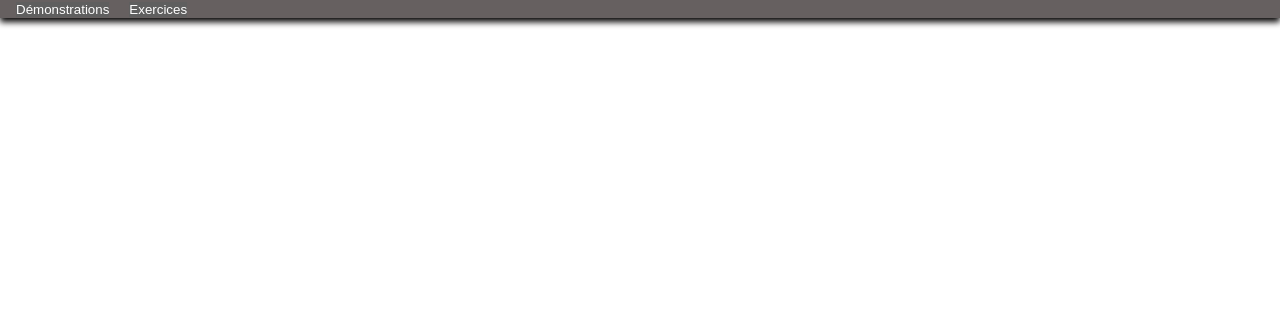
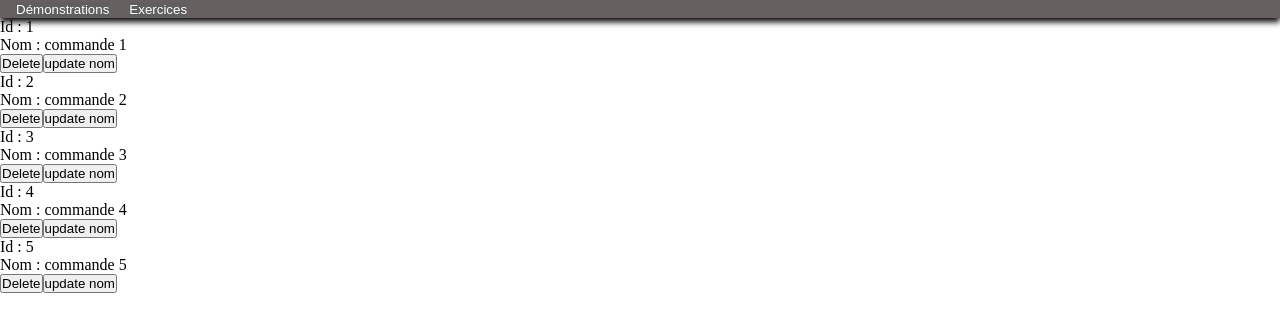
Before and after one commit to codewithadelite/fan-de-series, an Angular app: page /demos/inputOutput in a window 1280 px wide. Before the commit this address led to /. Shown: the top 332 px of the page. Built offline with nearby package versions, Linux system fonts and the light colour scheme.

Commit message:
demos input output

```diff
--- a/src/app/app-routing.module.ts
+++ b/src/app/app-routing.module.ts
@@ -5,13 +5,15 @@ import { BindingComponent } from './components/demos/binding/binding.component';
 import { PipeComponent } from './components/demos/pipe/pipe.component';
 import { DirectiveComponent } from './components/demos/directive/directive.component';
 import { ListeProduitsComponent } from './components/exos/liste-produits/liste-produits.component';
+import { ParentComponent } from './components/demos/inputOutput/parent/parent.component';
 
 const routes: Routes = [
     { path: 'home', component: HomeComponent},
     { path: 'demos', children: [
         { path: 'binding', component: BindingComponent},
         { path: 'pipe', component: PipeComponent},
-        { path: 'directive', component: DirectiveComponent }
+        { path: 'directive', component: DirectiveComponent },
+        { path: 'inputOutput', component:  ParentComponent}
     ]},
     { path: 'exos', children: [
         { path: 'directive', component: ListeProduitsComponent }
--- a/src/app/app.module.ts
+++ b/src/app/app.module.ts
@@ -12,6 +12,8 @@ import { FormsModule, ReactiveFormsModule } from '@angular/forms';
 import { ReductionPipe } from './tools/pipes/reduction.pipe';
 import { FormatStringPipe } from './tools/pipes/format-string.pipe';
 import { ListeProduitsComponent } from './components/exos/liste-produits/liste-produits.component';
+import { ParentComponent } from './components/demos/inputOutput/parent/parent.component';
+import { EnfantComponent } from './components/demos/inputOutput/enfant/enfant.component';
 
 @NgModule({
     declarations: [
@@ -23,7 +25,9 @@ import { ListeProduitsComponent } from './components/exos/liste-produits/liste-p
         DirectiveComponent,
         ReductionPipe,
         FormatStringPipe,
-        ListeProduitsComponent
+        ListeProduitsComponent,
+        ParentComponent,
+        EnfantComponent
     ],
     imports: [
         BrowserModule,
--- /dev/null
+++ b/src/app/components/demos/inputOutput/datas.ts
@@ -0,0 +1,7 @@
+export let commandes : any = [
+    {"id" : 1, "nom": "commande 1"},
+    {"id" : 2, "nom": "commande 2"},
+    {"id" : 3, "nom": "commande 3"},
+    {"id" : 4, "nom": "commande 4"},
+    {"id" : 5, "nom": "commande 5"},
+]
--- /dev/null
+++ b/src/app/components/demos/inputOutput/enfant/enfant.component.html
@@ -0,0 +1,10 @@
+<li>
+    <p>Id : {{commande.id}}</p>
+    <p>Nom : {{commande.nom}}</p>
+    <button (click)="supprimer(commande.id)">Delete</button>
+    <button (click)="afficherUpdate(commande.nom)">update nom</button>
+    @if (isUpdate) {
+        <input type="text" [(ngModel)]="newNomCommande">
+        <button (click)="sauvegarde(commande.id)">Valider</button>
+    }
+</li>
--- /dev/null
+++ b/src/app/components/demos/inputOutput/enfant/enfant.component.ts
@@ -0,0 +1,37 @@
+import { Component, Input, input, Output, EventEmitter} from '@angular/core';
+
+@Component({
+  selector: 'app-enfant',
+  templateUrl: './enfant.component.html',
+  styleUrl: './enfant.component.scss'
+})
+export class EnfantComponent {
+    newNomCommande : string = ""
+    // Prop's d'entrée pour recevoir la commande
+    @Input() commande : any
+
+    // Événement de sortie pour notifier le parent de la demande de suppression
+    @Output() suppressionEnfant : EventEmitter<number> = new EventEmitter<number>()
+
+    // Événement de sortie pour notigier le parent de mise à jour du nom
+    @Output() updateEnfant : EventEmitter<{id : number, nom : string}> = new EventEmitter<{id : number, nom : string}>()
+
+    // Booléen pour le controle de l'affichage de l'input d'update
+    isUpdate : boolean = false
+
+    supprimer(idCommande : number) : void{
+        this.suppressionEnfant.emit(idCommande)
+    }
+
+    // Méthode pour afficher l'input de mise a jour du nom avec la valeur actuelle de newNomCommande
+    afficherUpdate(nom : string) : void {
+        this.newNomCommande = nom
+        this.isUpdate = !this.isUpdate
+    }
+
+    // Méthode pour émmetre l'événment de mise à jour du prénom avec l'id
+    sauvegarde(idCommande : number){
+        this.updateEnfant.emit({id : idCommande, nom : this.newNomCommande})
+        this.isUpdate = !this.isUpdate
+    }
+}
--- /dev/null
+++ b/src/app/components/demos/inputOutput/parent/parent.component.html
@@ -0,0 +1,9 @@
+<ul>
+    @for (commande of commandes; track commande.id){
+        <app-enfant
+            [commande]="commande"
+            (suppressionEnfant)="supprimerParId($event)"
+            (updateEnfant)="updateEnfant($event)"
+        ></app-enfant>
+    }
+</ul>
--- /dev/null
+++ b/src/app/components/demos/inputOutput/parent/parent.component.ts
@@ -0,0 +1,23 @@
+import { Component } from '@angular/core';
+import { commandes } from '../datas';
+
+@Component({
+  selector: 'app-parent',
+  templateUrl: './parent.component.html',
+  styleUrl: './parent.component.scss'
+})
+export class ParentComponent {
+
+    // Déclaration de la liste de Commande à partir des données datas
+    commandes : {id : number, nom : string}[] = commandes
+
+    supprimerParId(idCommande : number){
+        const index = this.commandes.findIndex(commande => commande.id === idCommande)
+        this.commandes.splice(index, 1)
+    }
+
+    updateEnfant(commandeUpdate : {id : number, nom : string}){
+        const index = this.commandes.findIndex(commande => commande.id === commandeUpdate.id)
+        this.commandes[index].nom = commandeUpdate.nom
+    }
+}
--- a/src/app/shared/nav-bar/nav-bar.component.html
+++ b/src/app/shared/nav-bar/nav-bar.component.html
@@ -7,6 +7,7 @@
                 <a routerLink="/demos/binding">Binding</a>
                 <a routerLink="/demos/pipe">Pipe</a>
                 <a routerLink="/demos/directive">Directive</a>
+                <a routerLink="/demos/inputOutput">input output</a>
             </div>
         </ul>
 
```
Also changed, not shown: src/app/components/demos/inputOutput/enfant/enfant.component.scss (added), src/app/components/demos/inputOutput/parent/parent.component.scss (added).
